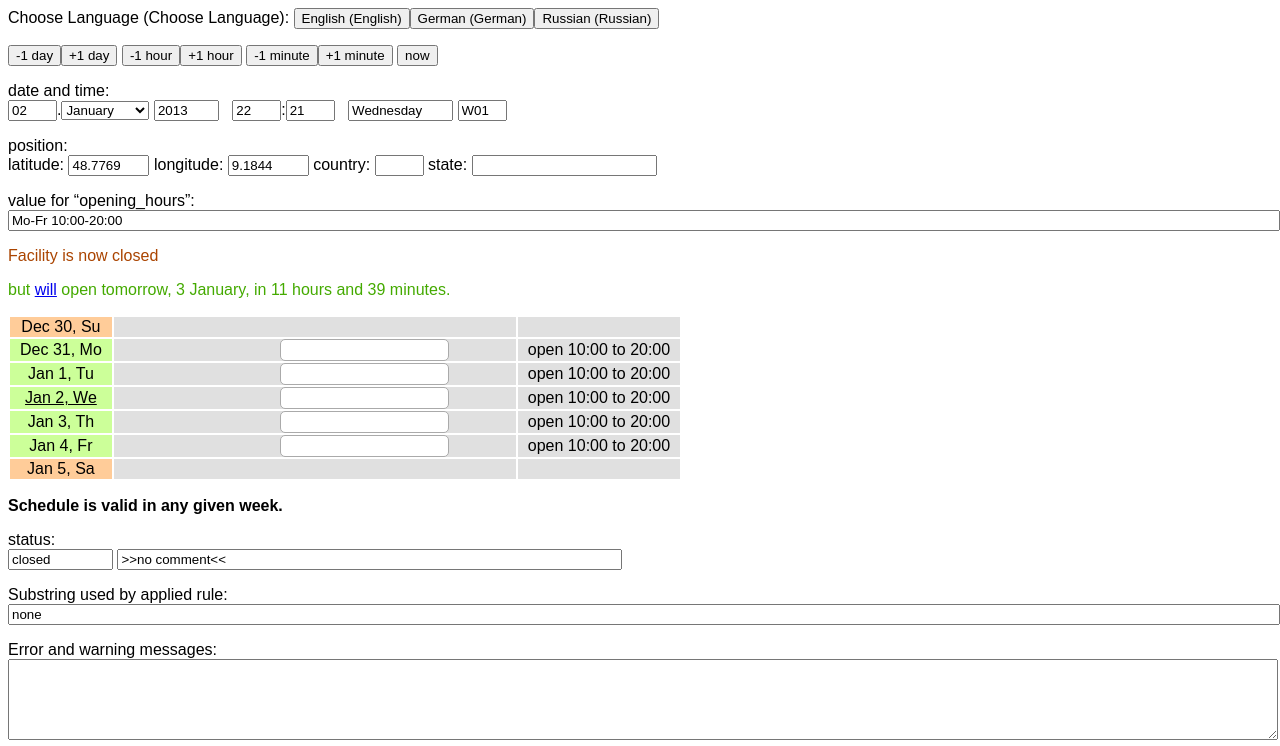
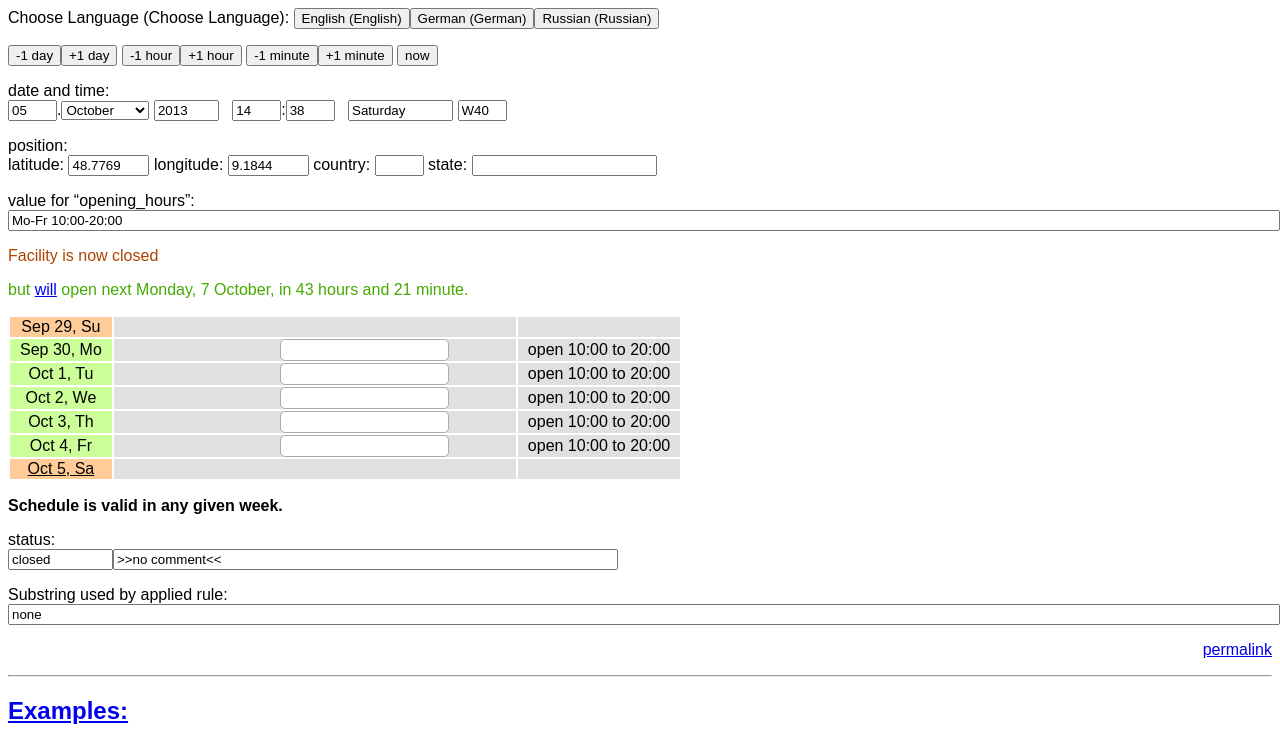
Before and after one commit to AMDmi3/opening_hours.js, a website: page demo.html in a window 1280 px wide. Shown: the top 746 px of the page. Drawn offline with Linux system fonts and the light colour scheme; no server answers.

Commit message:
demo.html: Optimized usability.

```diff
--- a/demo.html
+++ b/demo.html
@@ -668,11 +668,6 @@
 			function Evaluate (offset, reset) {
 				if (typeof offset == 'undefined') offset = 0;
 
-				document.forms.check.elements['comment'].value = '';
-				document.forms.check.elements['status'].value = '';
-				document.forms.check.elements['MatchingRule'].value = '';
-				document.forms.check.elements['WarnErrors'].value = '';
-
 				if (document.forms.check.elements['lat'].value !== lat || document.forms.check.elements['lon'].value !== lon) {
 					lat = parseInt(document.forms.check.elements['lat'].value);
 					lon = parseInt(document.forms.check.elements['lon'].value);
@@ -739,7 +734,9 @@
 				document.forms.check.elements['wday'].value       = i18n.t('weekdays.full.' + weekdays[date.getDay()]);
 				document.forms.check.elements['week'].value       = 'W'+u2(dateAtWeek(date, 0) + 1);
 
-				var user_evaluation = document.getElementById('user_evaluation');
+				var show_time_table         = document.getElementById('show_time_table');
+				var show_warnings_or_errors = document.getElementById('show_warnings_or_errors');
+				var show_results            = document.getElementById('show_results');
 
 				var crashed = false;
 				try {
@@ -747,20 +744,40 @@
 					var it = oh.getIterator(date);
 				} catch (err) {
 					crashed = err;
-					document.forms.check.elements['WarnErrors'].value = crashed;
-					user_evaluation.innerHTML = '';
+					console.log(crashed.split('\n').length);
+					show_warnings_or_errors.innerHTML = '<p>' + i18n.t('texts.warn error') + ':<br />'
+						+ '<textarea rows="' + crashed.split('\n').length + '" style="width: 100%" name="WarnErrors" readonly="readonly">' + crashed
+						+ '</textarea></p>';
+					show_time_table.innerHTML = '';
+					show_results.innerHTML    = '';
 				}
 
 				if (!crashed) {
+					show_results.innerHTML = '<p>' + i18n.t('words.status') + ':<br />'
+						+ '<input size="10" name="status" readonly="readonly" />'
+						+ '<input size="60" name="comment" readonly="readonly" />'
+						+ '</p>' + '<p>'
+						+ i18n.t('texts.MatchingRule') + ':<br />'
+						+ '<input style="width: 100%" name="MatchingRule" readonly="readonly" />'
+						+ '</p>';
+
 					document.forms.check.elements['comment'].value = typeof it.getComment() != 'undefined'
 						? it.getComment() : '>>' + i18n.t('words.no') + ' ' + i18n.t('words.comment') + '<<';
 					document.forms.check.elements['status'].value = (it.getState() ? i18n.t('words.open')
 						: (it.getUnknown() ? i18n.t('words.unknown') : i18n.t('words.closed')));
 					document.forms.check.elements['MatchingRule'].value = typeof it.getMatchingRule() == 'undefined'
 						? i18n.t('words.none') : it.getMatchingRule();
-					document.forms.check.elements['WarnErrors'].value = oh.getWarnings();
+					var warnings = oh.getWarnings();
+					if (warnings) {
+						show_warnings_or_errors.innerHTML = '<p>' + i18n.t('texts.warn error') + ':<br />'
+							+ '<textarea rows="' + warnings.split('\n').length
+							+ '" style="width: 100%" name="WarnErrors" readonly="readonly">' + warnings
+							+ '</textarea></p>';
+					} else {
+						show_warnings_or_errors.innerHTML = '';
+					}
 
-					user_evaluation.innerHTML = drawTableAndComments(oh, it);
+					show_time_table.innerHTML = drawTableAndComments(oh, it);
 				}
 			}
 
@@ -788,7 +805,7 @@
 				var lng = position.coords.longitude;
 				console.log("Current position: " + lat + " " + lng);
 			}
-			window.onload = function () {Evaluate();
+			window.onload = function () {Evaluate(0, true);
 			// if(navigator.geolocation)
 			// 	navigator.geolocation.getCurrentPosition(onPositionUpdate);
 			};
@@ -871,26 +888,14 @@
 				</p>
 				<!-- }}} -->
 
-				<div id="user_evaluation"><!-- {{{ -->
+				<div id="show_warnings_or_errors"><!-- {{{ -->
 				</div><!-- }}} -->
 
-				<!-- Display results {{{ -->
-				<p>
-					<script type="text/javascript">document.write(i18n.t('words.status') + ':<br />');</script>
-					<input size="10" name="status" readonly="readonly" />
-					<input size="60" name="comment" readonly="readonly" />
-				</p>
+				<div id="show_time_table"><!-- {{{ -->
+				</div><!-- }}} -->
 
-				<p>
-					<script type="text/javascript">document.write(i18n.t('texts.MatchingRule') + ':<br />');</script>
-					<input style="width: 100%" name="MatchingRule" readonly="readonly" />
-				</p>
-
-				<p>
-					<script type="text/javascript">document.write(i18n.t('texts.warn error') + ':<br />');</script>
-					<textarea rows="5" style="width: 100%" name="WarnErrors" readonly="readonly"></textarea><br />
-				</p>
-				<!-- }}} -->
+				<div id="show_results"><!-- {{{ -->
+				</div><!-- }}} -->
 			</form>
 
 			<p style="text-align: right">
```
